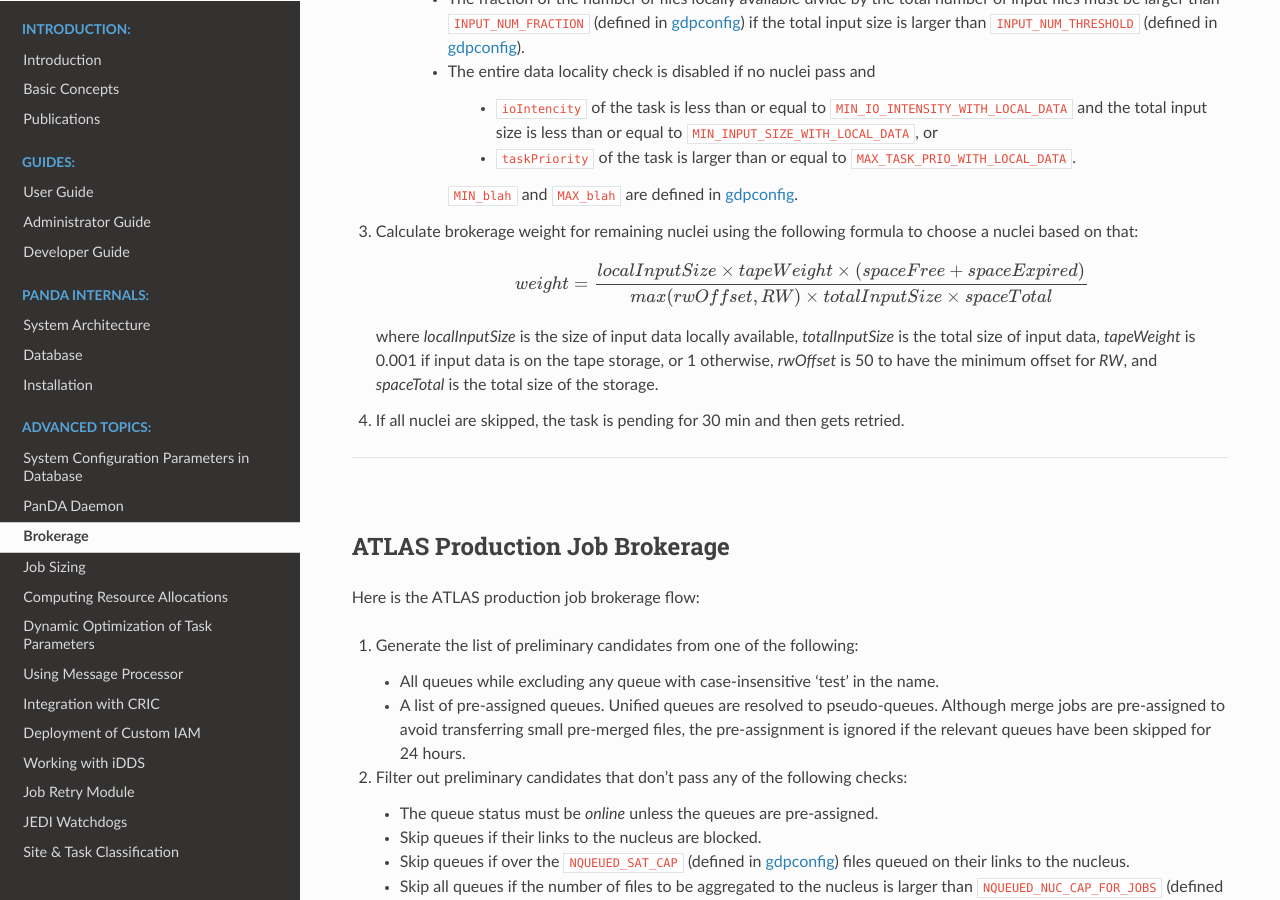
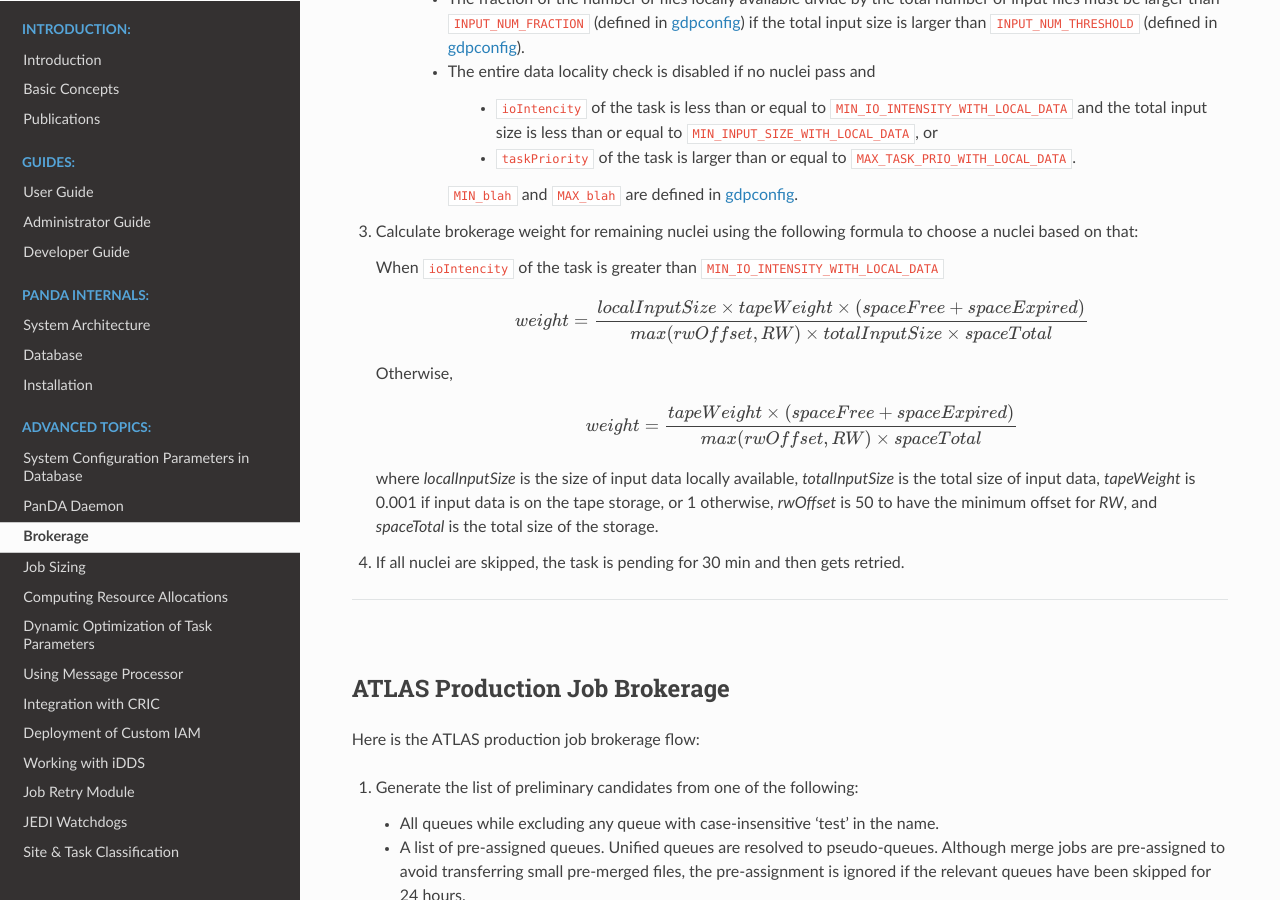
Before and after one commit to PanDAWMS/panda-docs, a Sphinx documentation site: the page built from docs/source/advanced/brokerage.rst, in a window 1280 px wide and 900 px high, scrolled down 1488 px. Built offline with Sphinx 7.4.7 and the Read the Docs theme 2.0.0, drawn with Linux system fonts in a browser that asks for light colours; pages that are not in the unit, such as notebooks, are missing from menus.

Commit message:
weight changes in AtlasPTB

```diff
--- a/docs/source/advanced/brokerage.rst
+++ b/docs/source/advanced/brokerage.rst
@@ -81,9 +81,18 @@ The ATLAS production task brokerage assigns each task to a nucleus as follows:
 
 #. Calculate brokerage weight for remaining nuclei using the following formula to choose a nuclei based on that:
 
+   When ``ioIntencity`` of the task is greater than ``MIN_IO_INTENSITY_WITH_LOCAL_DATA``
+
    .. math::
 
      weight =\frac {localInputSize \times tapeWeight \times (spaceFree + spaceExpired)} {max(rwOffset, RW) \times totalInputSize \times spaceTotal}
+
+   Otherwise,
+
+   .. math::
+
+     weight =\frac {tapeWeight \times (spaceFree + spaceExpired)} {max(rwOffset, RW) \times spaceTotal}
+
 
    where *localInputSize* is the size of input data locally available, *totalInputSize* is the total size of
    input data, *tapeWeight* is 0.001 if input data is on the tape storage, or 1 otherwise, *rwOffset* is 50 to have
```
